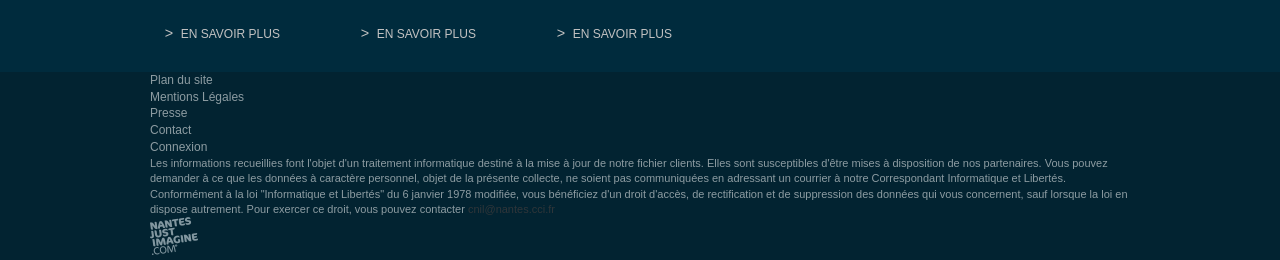
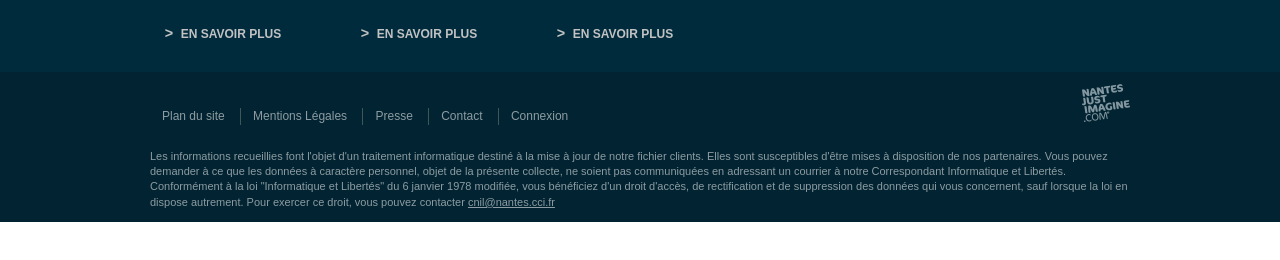
Before and after one commit to wyllen/html, a plain HTML site: page index.html in a window 1280 px wide. Shown: the part 1434-1694 px from the top of the page. After the commit the page ends 1656 px from the top, so only its background shows below. Drawn offline with nearby package versions, Linux system fonts and the light colour scheme.

Commit message:
Fin intégraton Homepage

```diff
--- a/index.html
+++ b/index.html
@@ -346,7 +346,7 @@
 							<p><img src="imgs/icd-footer-logo.png" alt="ICD"></p>
 							<p>Découvrez les outils de communication d’ICD à votre disposition.</p>
 						</div>
-						<a href="" class="footer-mid-box-link txt-up c-g arrow-link">
+						<a href="" class="footer-mid-box-link txt-up c-g arrow-link bold">
 							En savoir plus
 						</a>
 					</div>
@@ -363,7 +363,7 @@
 								Lorem ipsum dolor sit amet, consectetur adipiscing elit. Sed
 							</p>
 						</div>
-						<a href="" class="footer-mid-box-link txt-up c-g arrow-link">
+						<a href="" class="footer-mid-box-link txt-up c-g arrow-link bold">
 							En savoir plus
 						</a>
 					</div>
@@ -380,7 +380,7 @@
 								Lorem ipsum dolor sit amet, consectetur adipiscing elit. Sed
 							</p>
 						</div>
-						<a href="" class="footer-mid-box-link txt-up c-g arrow-link">
+						<a href="" class="footer-mid-box-link txt-up c-g arrow-link bold">
 							En savoir plus
 						</a>
 					</div>
--- a/style.css
+++ b/style.css
@@ -1144,3 +1144,30 @@ left: 7.5%;
 height: 30px;
 line-height: 30px;
 }
+.footer-sitemap {
+padding: 2em 0;
+}
+.footer-sitemap li:first-child {
+border-left: none;
+}
+.footer-sitemap li {
+display: inline-block;
+padding: 0 1em;
+border-left: 1px solid #3E585A;
+}
+.footer-bottom .inner {
+position: relative;
+}
+.nantes-just-imagine {
+position: absolute;
+right: 0;
+top: 1em;
+}
+.footer-bottom .inner {
+position: relative;
+padding: 1em 0;
+}
+.footer-mentions a {
+color: #8d9ca2;
+text-decoration: underline;
+}
```
